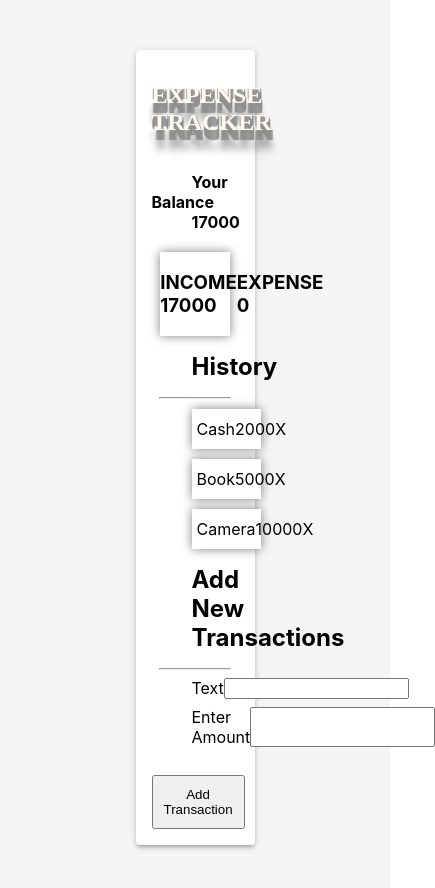
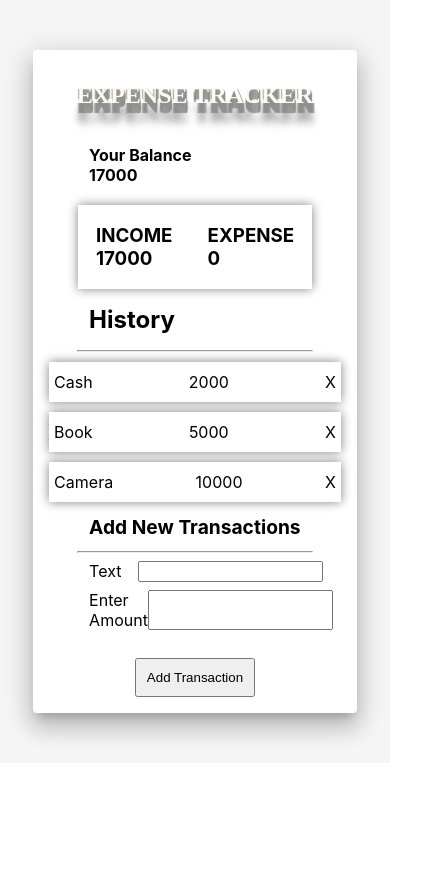
Before and after one commit to 007Abdullah/Expense-Tracker-with-Typescript-7a, a React (Create React App) app: page / in a window 390 px wide. Shown: the top 888 px of the page, 435 px wide, since content can reach past the window. After the commit the page ends 844 px from the top, so only its background shows below. Built offline with nearby package versions, Linux system fonts and the light colour scheme.

Commit message:
mobile view adjuest

```diff
--- a/src/App.tsx
+++ b/src/App.tsx
@@ -18,7 +18,7 @@ const useStyles = makeStyles((theme) => ({
     height: 'auto'
   },
   paper: {
-    width: '30%',
+    width: 'auto',
     height: 'auto',
     padding: theme.spacing(2),
     color: theme.palette.text.secondary,
@@ -40,7 +40,7 @@ function App() {
         <Grid container>
           <Grid item xs={12}>
             <div style={{ padding: '50px', display: 'flex', justifyContent: 'center' }}>
-              <Paper className={classes.paper} elevation={3}>
+              <Paper className={classes.paper} elevation={15}>
                 <h1 style={{ fontSize: '1.5em', textAlign: 'center', color: 'floralwhite', fontFamily: 'Serif', textTransform: 'uppercase', textShadow: '1px 1px 1px #919191,1px 2px 1px #919191,1px 3px 1px #919191,1px 4px 1px #919191,1px 5px 1px #919191,1px 6px 1px #919191,1px 7px 1px #919191,1px 8px 1px #919191,1px 9px 1px #919191,1px 10px 1px #919191,1px 18px 6px rgba(16,16,16,0.4),1px 22px 10px rgba(16,16,16,0.2)' }}>Expense Tracker</h1>
                 <Provider>
                   <br />
--- a/src/components/Addtransaction.tsx
+++ b/src/components/Addtransaction.tsx
@@ -46,7 +46,7 @@ const Addtransaction: React.FC = () => {
 
     return (
         <React.Fragment>
-            <h1 style={{ color: 'black', marginLeft: '40px', fontSize: '1.5em' }}>Add New Transactions</h1>
+            <h1 style={{ color: 'black', marginLeft: '40px', fontSize: '1.2em', textAlign: 'start' }}>Add New Transactions</h1>
             <hr style={{ width: '80%' }} />
             <form onSubmit={handleSubmit}>
                 <div className={classes.text}>
--- a/src/components/History.tsx
+++ b/src/components/History.tsx
@@ -4,12 +4,12 @@ import { GlobalContext } from '../globalContext/Context';
 
 const useStyles = makeStyles((theme) => ({
     ullist: {
-        width: '80%',
+        width: 'auto',
         listStyle: 'none',
         color: 'black',
         margin: '0',
         padding: '0',
-        marginLeft: '40px'
+        marginLeft: 'auto'
     },
     lilist: {
         display: 'flex',
```
